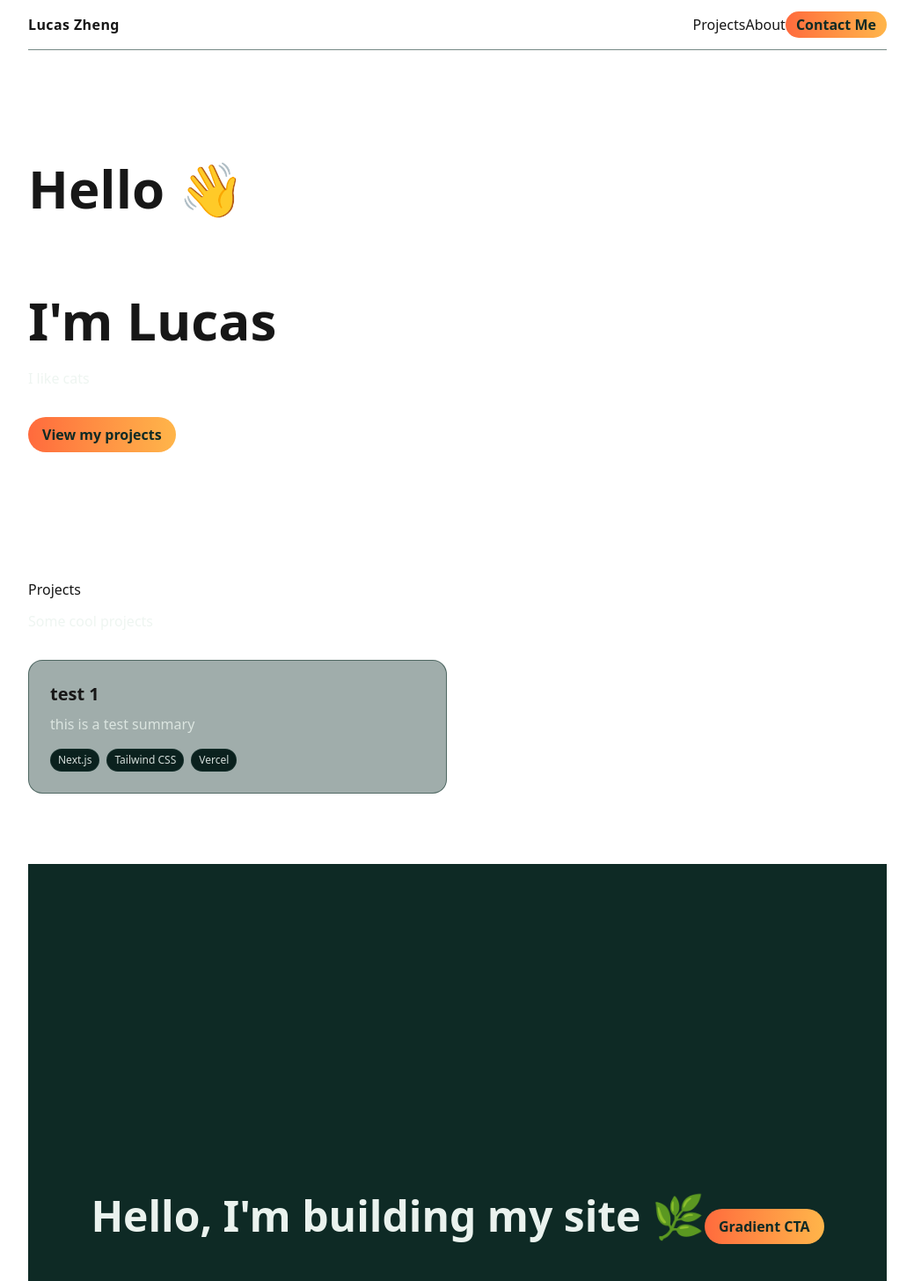
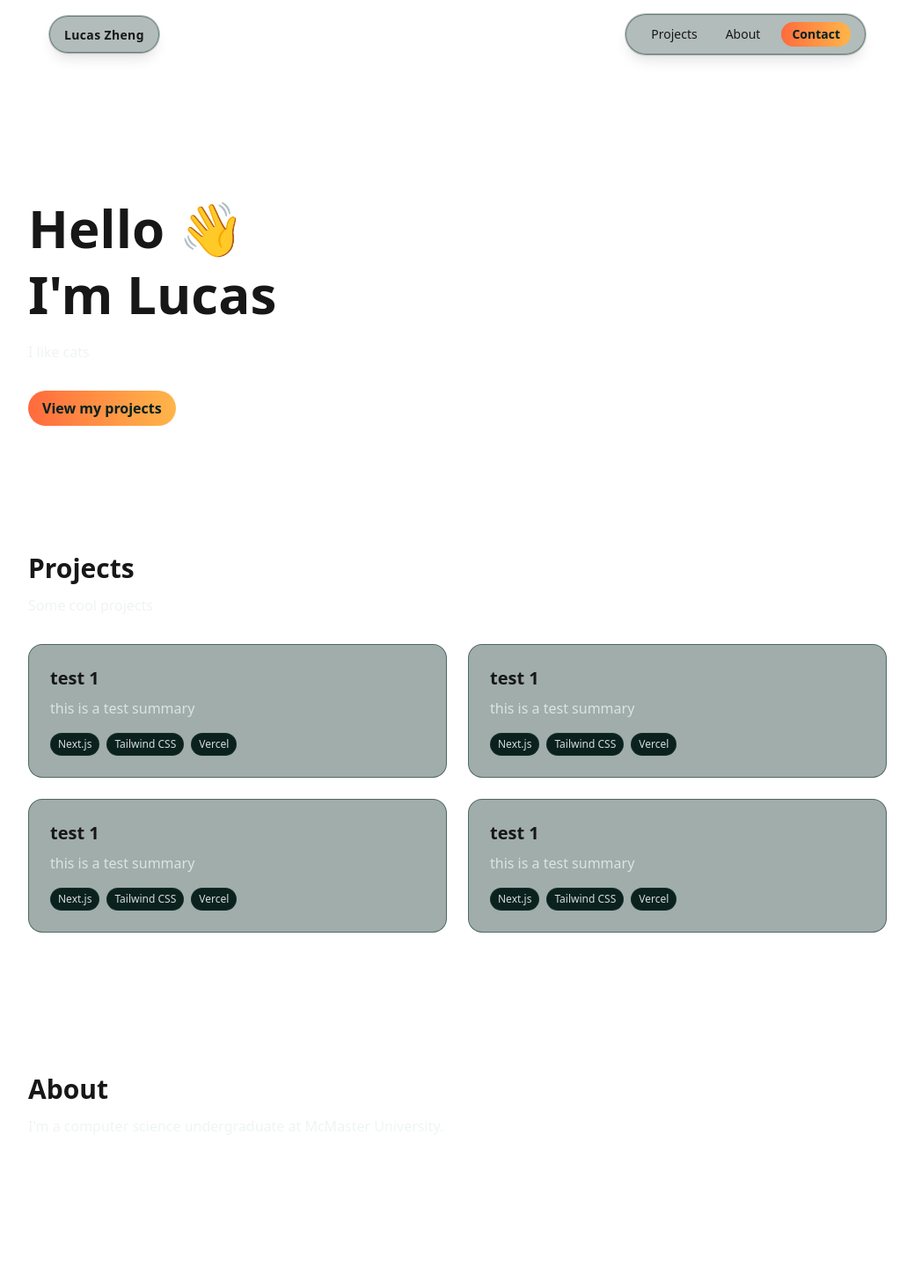
Before and after one commit to qZheng/personal-website, a Next.js app: page / in a window 1280 px wide. Shown: the top 1456 px of the page at 88% size, without its empty margins (120-1159 px from the left). Built offline with nearby package versions, Linux system fonts and the light colour scheme.

Commit message:
Replaced header with bubbles

```diff
--- a/app/globals.css
+++ b/app/globals.css
@@ -1,13 +1,13 @@
 @import "tailwindcss";
 
 :root {
-  --background: #0E2A25;   /* evergreen (dark bg) */
+  --background: #00211e;   /* evergreen (dark bg) */
   --foreground: #EAF2EE;   /* mist (light text) */
 }
 
 @theme inline {
   /* expose colors to Tailwind classes (bg-*, text-*, from-*, to-*) */
-  --color-evergreen: #0E2A25;
+  --color-evergreen: #00211e;
   --color-mist: #EAF2EE;
   --color-coral: #FF6A3D;
   --color-amber: #FFB54A;
@@ -40,3 +40,7 @@ body {
   outline: 2px solid oklch(83% 0.14 170);
   outline-offset: 3px;
 }
+
+html {
+  scroll-behavior: smooth;
+}
--- a/app/layout.tsx
+++ b/app/layout.tsx
@@ -13,7 +13,7 @@ export default function RootLayout({ children }: { children: React.ReactNode })
       <body className="bg-evergreen text-mist">
         <div className="mx-auto max-w-5xl px-6">
           <Header />
-          <main className="py-10">{children}</main>
+          <main className="pt-24 md:pt-28">{children}</main>
           <Footer />
         </div>
       </body>
@@ -23,19 +23,36 @@ export default function RootLayout({ children }: { children: React.ReactNode })
 
 function Header() {
   return (
-    <header className="py-4">
-      <div className="flex items-center justify-between">
-        <Link href="/" className="font-semibold tracking-wide">
-          Lucas Zheng
-        </Link>
-        <nav>
-          <a href="#projects" className="hover:underline">Projects</a>
-          <a href="#about" className="hover:underline">About</a>
-          <a href="#contact" className="rounded-full px-3 py-1 font-semibold text-evergreen bg-gradient-to-r from-coral to-amber">Contact Me</a>
-        </nav>
+    <header className="sticky top-4 z-50 flex justify-between items-center px-6 pointer-events-none">
+      <div className="
+        pointer-events-auto rounded-full px-4 py-2
+        border border-ink/50 bg-surface/50 supports-[backdrop-filter]:bg-evergreen/30
+        backdrop-blur shadow-lg ring-1 ring-ink/30 transition-transform hover:-translate-y-0.5
+        "
+      >
+         <a href="/" className="font-semibold tracking-wide text-sm">Lucas&nbsp;Zheng</a>
       </div>
-      <div className="mt-4 h-px w-full bg-ink/60" />
+      <div className="
+          pointer-events-auto
+          rounded-full px-4 py-2
+          border border-ink/50
+          bg-surface/50
+          supports-[backdrop-filter]:bg-evergreen/30
+          backdrop-blur
+          shadow-lg
+          ring-1 ring-ink/30
+          transition-transform hover:-translate-y-0.5
+        ">
+          <nav className="flex items-center gap-2 text-sm">
+            <a href="#projects" className="px-3 py-1 rounded-full hover:bg-surface/60 transition">Projects</a>
+            <a href="#about" className="px-3 py-1 rounded-full hover:bg-surface/60 transition">About</a>
+            <a href="#contact" className="px-3 py-1 ml-1 rounded-full font-semibold text-evergreen bg-gradient-to-r from-coral to-amber hover:opacity-95 transition">Contact</a>
+          </nav>
+
+      </div>
+
     </header>
+
   )
 }
 
@@ -43,7 +60,9 @@ function Footer() {
   return (
     <footer className="py-12 text-sm text-mist/70">
       <div className="h-px w-full bg-ink/60 mb-8" />
-      <p>© {new Date().getFullYear()} Your Name — Built with Next.js & Tailwind</p>
+      <p>While not tackling LeetCode problems, Lucas is an avid mountain biker, reads sci-fi/fantasy books, and plays guitar. He has a cat named Latte and a sister who was fortunately not named Latte.</p>
+      <br></br>
+      <p>© {new Date().getFullYear()} Lucas Zheng</p>
     </footer>
   )
 }
--- a/app/page.tsx
+++ b/app/page.tsx
@@ -6,22 +6,37 @@ export default function Home() {
       <section className="py-16">
         <h1 className="text-5xl md:text-6xl font-bold leading-tight">
           Hello 👋<br className="hidden md:block" />
-          <br></br>I'm Lucas
+          I'm Lucas
         </h1>
         <p className="mt-4 max-w-2xl text-mist/80">
           I like cats
         </p>
-        <div className="mt-8 flex gap -3">
+        <div className="mt-8 flex gap-3">
           <a href="#projects" className="rounded-full px-4 py-2 font-semibold text-evergreen bg-gradient-to-r from-coral to-amber">
             View my projects
           </a>
         </div>
       </section>
-      {/* Projects */}
-      <section id="projects" className="py-20">
-        <h2 classNmae="text-3xl font-bold">Projects</h2>
+    {/* Projects */}
+      <section id="projects" className="py-20 scroll-mt-24">
+        <h2 className="text-3xl font-bold">Projects</h2>
         <p className="mt-3 text-mist/80">Some cool projects</p>
         <div className="mt-8 grid md:grid-cols-2 gap-6">
+          <Project
+            title="test 1"
+            summary="this is a test summary"
+            stack={["Next.js", "Tailwind CSS", "Vercel"]}
+          />
+          <Project
+            title="test 1"
+            summary="this is a test summary"
+            stack={["Next.js", "Tailwind CSS", "Vercel"]}
+          />
+          <Project
+            title="test 1"
+            summary="this is a test summary"
+            stack={["Next.js", "Tailwind CSS", "Vercel"]}
+          />
           <Project
             title="test 1"
             summary="this is a test summary"
@@ -32,14 +47,22 @@ export default function Home() {
 
 
       </section>
-
-    <main className="min-h-screen bg-evergreen text-mist flex items-center justify-center">
-      <h1 className="text-5xl font-bold">Hello, I'm building my site 🌿</h1>
-      <button className="mt-6 rounded-full px-4 py-2 font-semibold text-evergreen bg-gradient-to-r from-coral to-amber">
-        Gradient CTA
-      </button>
-
-    </main>
+    {/* About me */}
+      <section id="about" className="py-20 scroll-mt-24">
+        <h2 className="text-3xl font-bold">About</h2>
+        <p className="mt-3 max-w-prose text-mist/80">
+          I'm a computer science undergraduate at McMaster University.
+        </p>
+      </section>
+    {/* Contact */}
+      <section id="contact" className="py-20 scroll-mt-24">
+        <h2 className="text-3xl font-bold">Get in touch</h2>
+        <p className="mt-3 max-w-prose text-mist/80">
+          Email me at <a className="underline" href="mailto:hello@lucaszheng.net">hello@lucaszheng.net</a>
+          <br></br>
+          Text me at <a className="underline">+1 289-707-0012</a>
+        </p>
+      </section>
     </>
   )
 }
```
